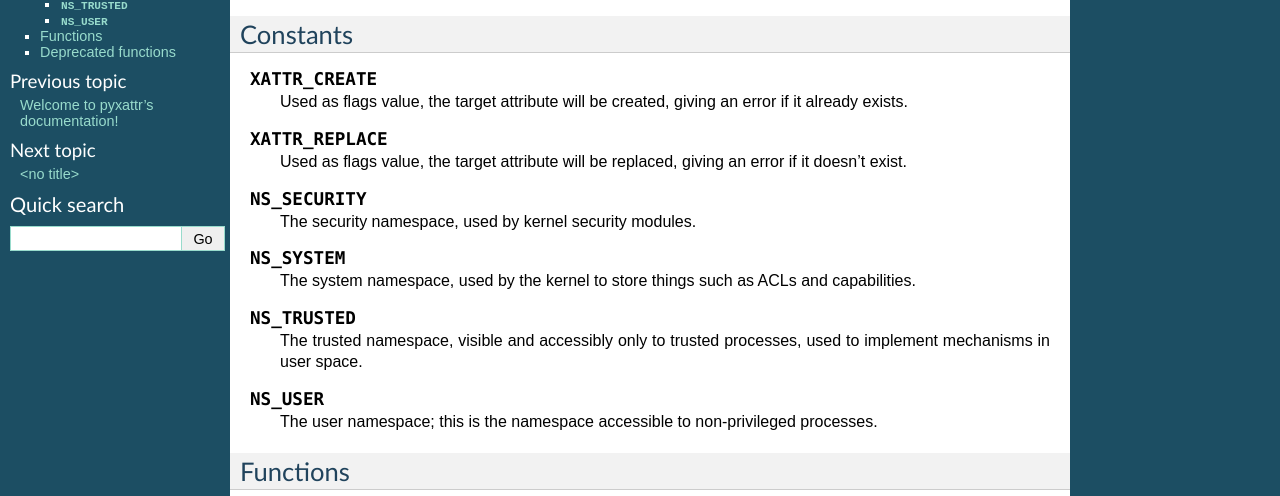
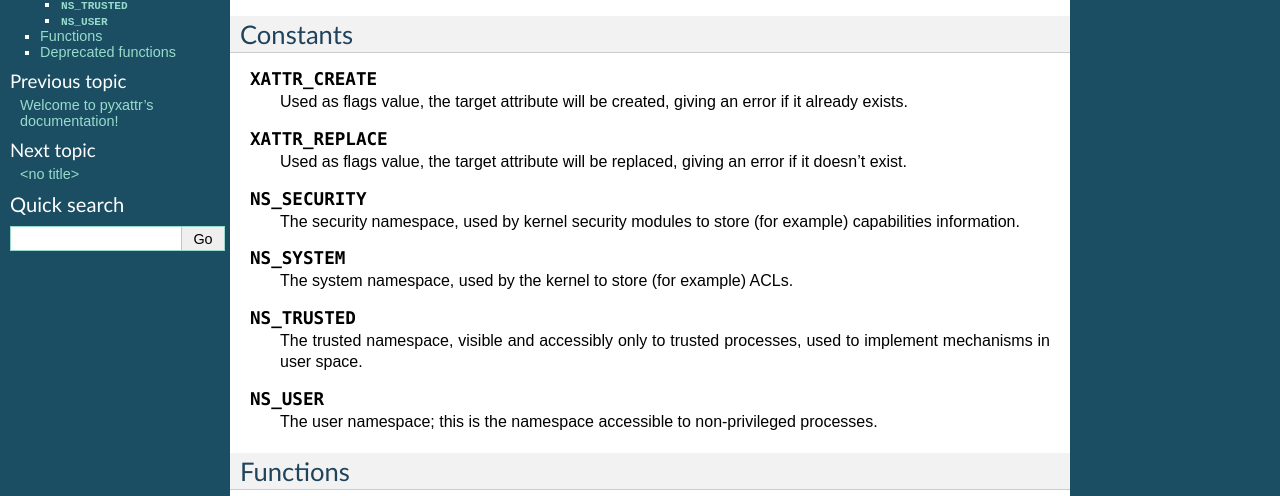
Before and after one commit to iustin/pyxattr, a Sphinx documentation site: the page built from doc/module.rst, in a window 1280 px wide and 900 px high, cut to the strip 190-686 px from the top of the window. Built offline with Sphinx 7.4.7, drawn with Linux system fonts in a browser that asks for light colours.

Commit message:
Fix name space information in documentation
Closes #11.

```diff
--- a/doc/module.rst
+++ b/doc/module.rst
@@ -18,12 +18,13 @@ Constants
 
 .. data:: NS_SECURITY
 
-   The security namespace, used by kernel security modules.
+   The security namespace, used by kernel security modules to store
+   (for example) capabilities information.
 
 .. data:: NS_SYSTEM
 
-   The system namespace, used by the kernel to store things such as
-   ACLs and capabilities.
+   The system namespace, used by the kernel to store (for example)
+   ACLs.
 
 .. data:: NS_TRUSTED
 
```
